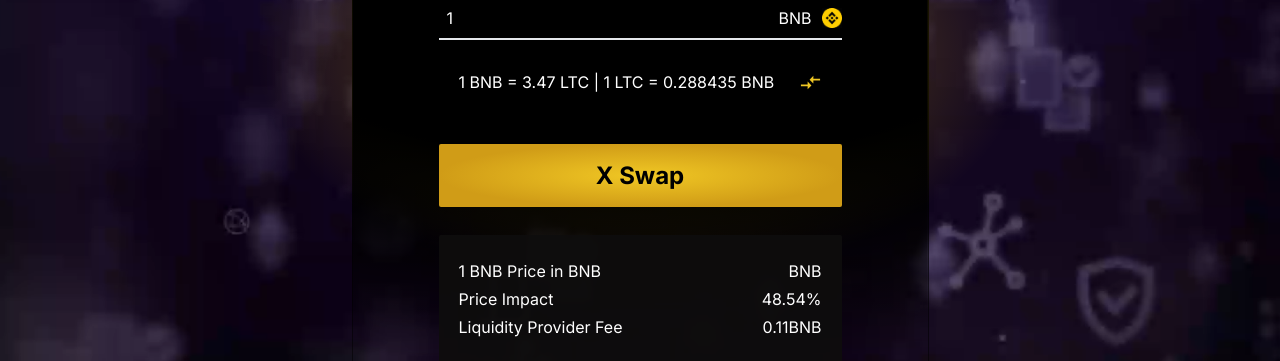
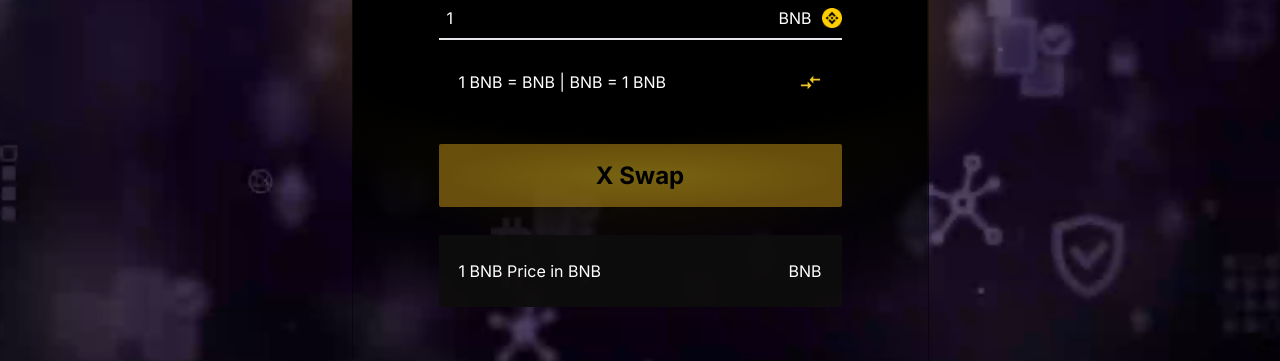
Before and after one commit to Umar792/interview_project, a React (Create React App) app in the folder client/: page / in a window 1280 px wide. Shown: the part 462-823 px from the top of the page. Built offline with nearby package versions, Linux system fonts and the light colour scheme; no server answers; a web font is replaced by a local one.

Commit message:
new changes

```diff
--- a/client/src/compoenets/Home/Home.css
+++ b/client/src/compoenets/Home/Home.css
@@ -85,3 +85,7 @@
   border-radius: 2px;
   background: radial-gradient(50% 50% at 50% 50%, #f0c724 0%, #d09c17 100%);
 }
+button:disabled {
+  background: radial-gradient(50% 50% at 50% 50%, #f0c7247a 0%, #d09c177c 100%);
+  cursor: no-drop;
+}
--- a/client/src/compoenets/Home/Index.js
+++ b/client/src/compoenets/Home/Index.js
@@ -15,14 +15,16 @@
   const [name, setName] = useState("BNB")
   const [selectedCoinDetails, setSelectedCoinDetails] = useState(null);
   const [bnbPrice, setBnbPrice] = useState(null);
+  const [loading, setloading] = useState(false)
 
 
   useEffect(() => {
     // Function to fetch data from the API
     const fetchData = async () => {
       try {
+        setloading(true)
         const response = await fetch('https://api.coingecko.com/api/v3/coins/list?include_platform=false');
-
+        setloading(false)
         if (!response.ok) {
           throw new Error('Network response was not ok');
         }
@@ -67,8 +69,9 @@
   // ========= single coin
   const fetchCoinDetails = async (coinId) => {
     try {
+      setloading(true)
       const response = await fetch(`https://api.coingecko.com/api/v3/coins/${selectedSymbol}?tickers=true&market_data=false&community_data=true&developer_data=true&sparkline=true`);
-
+      setloading(false)
       if (!response.ok) {
         throw new Error('Network response was not ok');
       }
@@ -192,24 +195,29 @@
           </div>
           {/* --- */}
           <div className="w-full flex justify-between place-items-center my-[10px] p-[20px] text-white">
-            <p className="text-white text-[16px]">1 BNB = 3.47 LTC  |  1 LTC = 0.288435 BNB</p>
+            <p className="text-white text-[16px]">1 BNB = {bnbPrice} {name}  |  {input1} {name} = 1 BNB</p>
+
+
             <MdCompareArrows className="text-[23px] cursor-pointer text-[#EDC524]" />
           </div>
-          <button onClick={handleXSwapClick}>X Swap</button>
+          {
+            loading ? <button disabled>X Swap</button> : <button onClick={handleXSwapClick}>X Swap</button>
+          }
           <div className="bg-[#0e0d0df5] p-[20px] rounded-sm border-1 border-[rgba(255, 255, 255, 0.05)] my-[28px] text-white">
             <div className="flex justify-between place-items-center my-1 text-[16px]">
               <p>1 BNB Price in {name}</p>
               <p>{bnbPrice} {name}</p>
             </div>
-            <div className="flex justify-between place-items-center my-1 text-[16px]">
+          </div>
+
+          {/* <div className="flex justify-between place-items-center my-1 text-[16px]">
               <p>Price Impact</p>
               <p>48.54%</p>
             </div>
             <div className="flex justify-between place-items-center my-1 text-[16px]">
               <p>Liquidity Provider Fee</p>
               <p>0.11BNB</p>
-            </div>
-          </div>
+            </div> */}
         </div>
         {/* ---- */}
 
```
